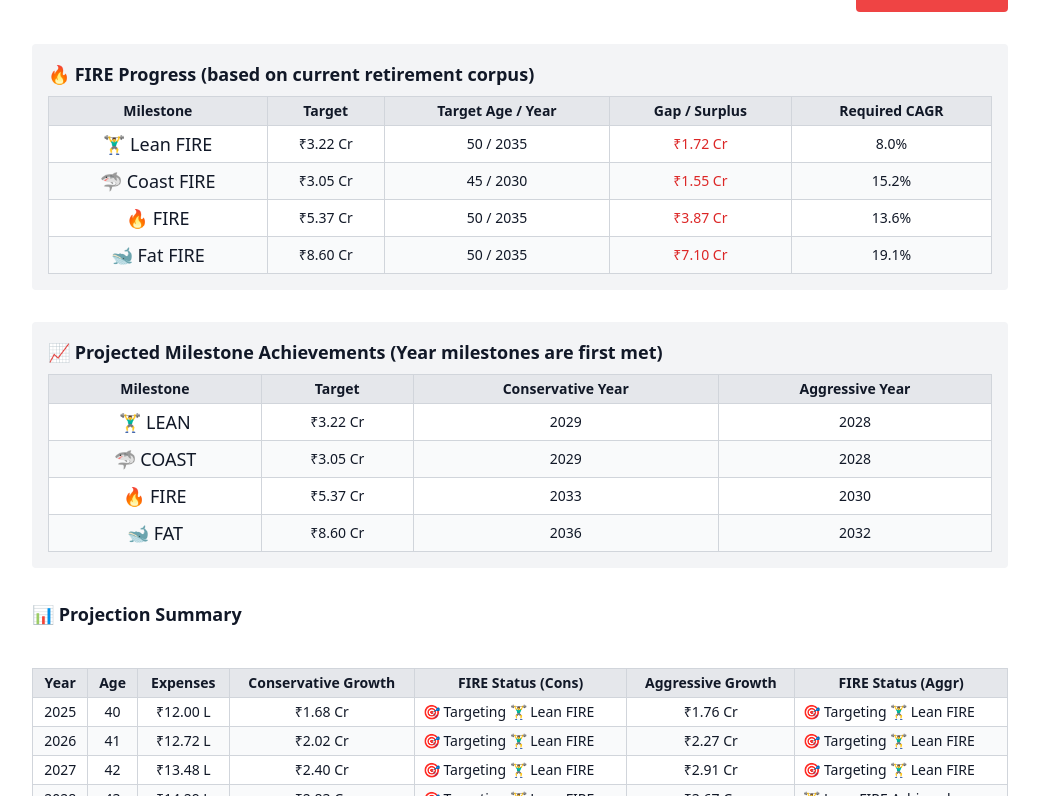
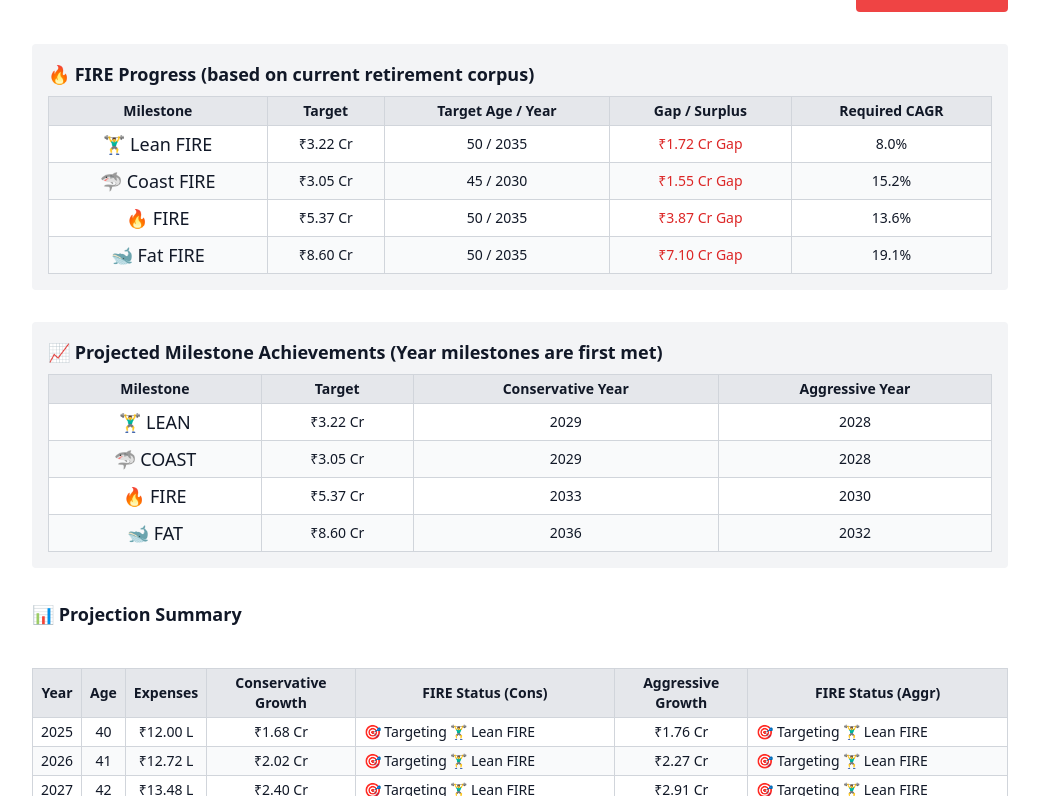
Before and after one commit to TheBeggarBowl/fire-tracker, a React (Vite) app: page / in a window 1280 px wide. Shown: the part 844-1640 px from the top of the page, without its empty margins (120-1159 px from the left). Built offline with nearby package versions, Linux system fonts and the light colour scheme.

Commit message:
Update App.jsx

```diff
--- a/src/App.jsx
+++ b/src/App.jsx
@@ -320,28 +320,30 @@ Good luck on your FIRE journey! 🔥`
     fat: "🐋 Fat FIRE"
   };
 
-  // 🎉 Happy Retirement — ONLY after Fat FIRE has already been achieved
+  // 🎯 If past FAT FIRE year
   if (pathAchievements.fat && currentYearInProjection > pathAchievements.fat) {
     return "🎉 Happy Retirement!";
   }
 
-  // ✅ In the exact year a milestone is achieved
-  for (let type of fireOrder) {
-    if (pathAchievements[type] === currentYearInProjection) {
-      return `${fireLabels[type]} Achieved`;
-    }
+  // ✅ Show all milestones achieved *in this year*
+  const achievedThisYear = fireOrder
+    .filter(type => pathAchievements[type] === currentYearInProjection)
+    .map(type => `${fireLabels[type]} Achieved`);
+
+  if (achievedThisYear.length > 0) {
+    return achievedThisYear.join(", ");
   }
 
-  // 🎯 Still on the way — what's the next milestone not yet achieved?
+  // 🎯 Still targeting milestones
   for (let type of fireOrder) {
     if (!pathAchievements[type] || currentYearInProjection < pathAchievements[type]) {
       return `🎯 Targeting ${fireLabels[type]}`;
     }
   }
 
-  // Fallback (this shouldn't hit unless something's wrong)
   return "🧭 Keep going!";
 };
+
 
   return (
     <div className="p-6 max-w-5xl mx-auto space-y-8 font-sans bg-white text-gray-900 dark:bg-gray-800 dark:text-white min-h-screen transition-colors duration-200">
@@ -467,9 +469,9 @@ Good luck on your FIRE journey! 🔥`
                       <td className="border px-2 py-1 text-lg border-gray-300 dark:border-gray-600">{r.label}</td>
                       <td className="border px-2 py-1 border-gray-300 dark:border-gray-600">{fmt(r.tgt)}</td>
                       <td className="border px-2 py-1 border-gray-300 dark:border-gray-600">{r.age} / {r.year}</td>
-                      <td className={`border px-2 py-1 ${r.gap >= 0 ? "text-green-600 dark:text-green-400" : "text-red-600 dark:text-red-400"} border-gray-300 dark:border-gray-600`}>
-                        {fmt(Math.abs(r.gap))}
-                      </td>
+                      <td className={`border px-2 py-1 border-gray-300 dark:border-gray-600 ${r.gap >= 0 ? "text-green-600 dark:text-green-400" : "text-red-600 dark:text-red-400"}`}>
+  {r.gap >= 0 ? `${fmt(Math.abs(r.gap))} Surplus` : `${fmt(Math.abs(r.gap))} Gap`}
+</td>
                       <td className="border px-2 py-1 border-gray-300 dark:border-gray-600">{r.need}</td>
                     </tr>
                   )}
```
